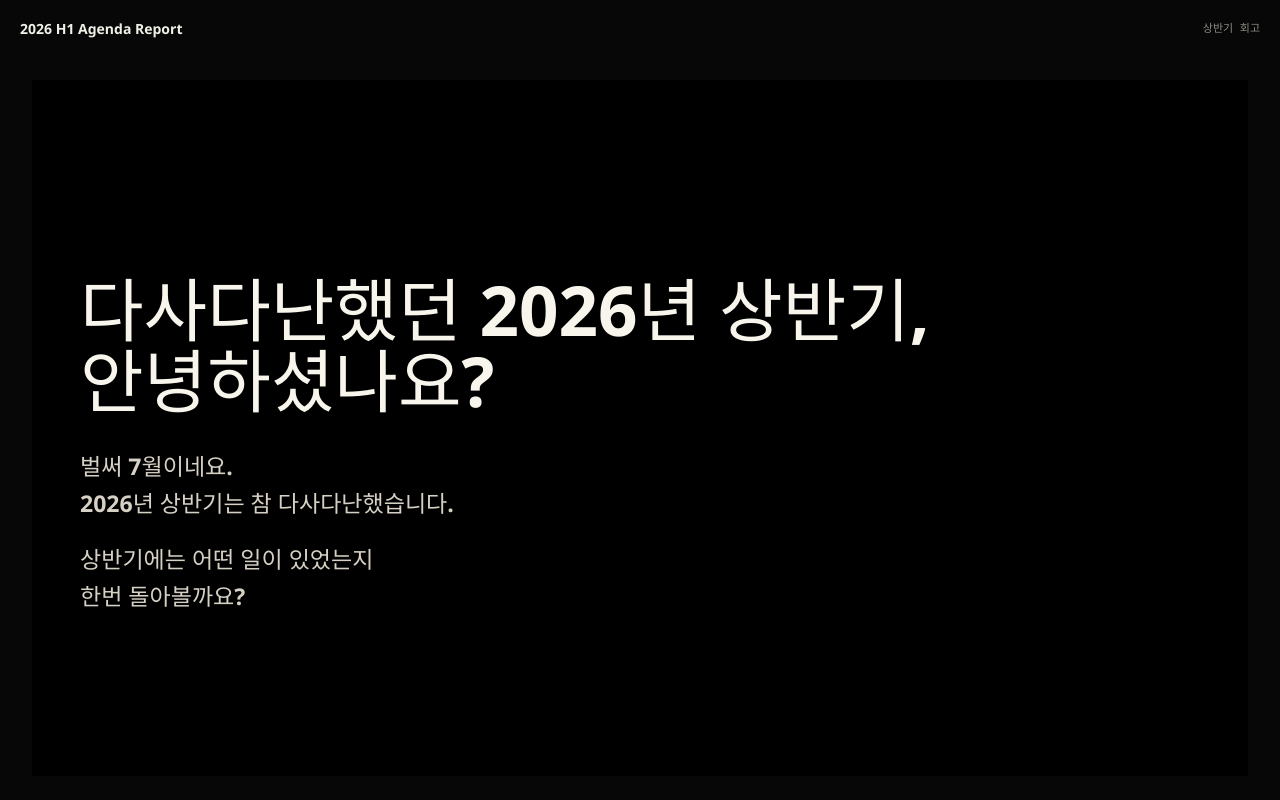
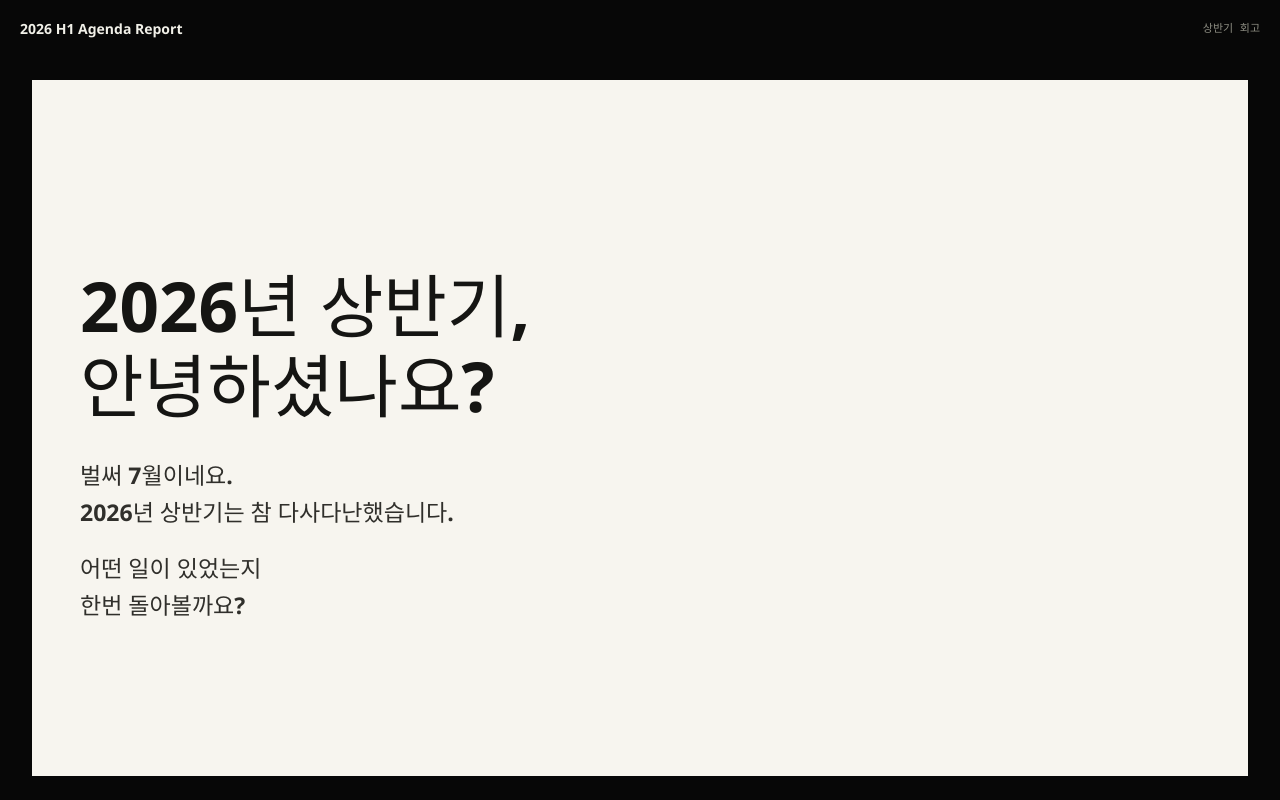
Before and after one commit to protesthubkr/26h1report, a Next.js app: page /agenda-2026-h1 in a window 1280 px wide. Built offline with nearby package versions, Linux system fonts and the light colour scheme; a web font is replaced by a local one.

Commit message:
transition

```diff
--- a/src/app/agenda-2026-h1/agenda-report.tsx
+++ b/src/app/agenda-2026-h1/agenda-report.tsx
@@ -106,6 +106,13 @@ type OpeningAgendaChoice = {
   agendaId: string;
   imageSrc: string;
   label: string;
+};
+
+type OpeningBackground = {
+  current: string;
+  end: string;
+  start: string;
+  tone: "light" | "dark";
 };
 
 type PublicStatement = {
@@ -340,9 +347,50 @@ function OpeningCardScrollPage({
   cards: OpeningCard[];
   onSelectAgenda: (agenda: PublicAgenda) => void;
 }) {
+  const stageRef = useRef<HTMLElement | null>(null);
+  const scrollerRef = useRef<HTMLDivElement | null>(null);
+
+  useEffect(() => {
+    const stage = stageRef.current;
+    const scroller = scrollerRef.current;
+    if (!stage || !scroller) return;
+
+    let frame = 0;
+
+    const updateBackground = () => {
+      frame = 0;
+      const progress = getOpeningScrollProgress(scroller);
+      const background = getOpeningInterpolatedBackground(progress);
+      stage.style.setProperty("--opening-stage-bg-top", background.top);
+      stage.style.setProperty("--opening-stage-bg-bottom", background.bottom);
+      updateOpeningCardFocus(scroller);
+    };
+
+    const requestUpdate = () => {
+      if (frame) return;
+      frame = window.requestAnimationFrame(updateBackground);
+    };
+
+    updateBackground();
+    scroller.addEventListener("scroll", requestUpdate, { passive: true });
+    scroller.addEventListener("scrollend", updateBackground);
+    window.addEventListener("resize", requestUpdate);
+
+    return () => {
+      if (frame) window.cancelAnimationFrame(frame);
+      scroller.removeEventListener("scroll", requestUpdate);
+      scroller.removeEventListener("scrollend", updateBackground);
+      window.removeEventListener("resize", requestUpdate);
+    };
+  }, []);
+
   return (
-    <article className="relative h-full w-full overflow-hidden bg-black">
-      <div className="opening-scroll-snap h-full overflow-y-auto">
+    <article
+      className="opening-review-stage relative h-full w-full overflow-hidden"
+      ref={stageRef}
+      style={getOpeningStageStyle(0)}
+    >
+      <div className="opening-scroll-snap h-full overflow-y-auto" ref={scrollerRef}>
         {cards.map((card, index) => (
           <OpeningScrollCard
             agendas={agendas}
@@ -370,32 +418,44 @@ function OpeningScrollCard({
 }) {
   const cardRef = useRef<HTMLElement | null>(null);
   const [isVisible, setIsVisible] = useState(index === 0);
+  const background = getOpeningBackground(index);
 
   useEffect(() => {
     const element = cardRef.current;
-    if (!element || isVisible) return;
+    if (!element) return;
     const scrollRoot = element.closest(".opening-scroll-snap");
 
     const observer = new IntersectionObserver(
       ([entry]) => {
-        if (entry?.isIntersecting) {
-          setIsVisible(true);
-          observer.disconnect();
-        }
+        setIsVisible(Boolean(entry?.isIntersecting && entry.intersectionRatio >= 0.18));
       },
-      { root: scrollRoot, threshold: 0.42 },
+      {
+        root: scrollRoot,
+        threshold: [0, 0.18],
+      },
     );
 
     observer.observe(element);
     return () => observer.disconnect();
-  }, [isVisible]);
+  }, []);
 
   return (
     <section
       className={getOpeningCardClassName(card)}
+      data-tone={background.tone}
       data-visible={isVisible ? "true" : "false"}
       ref={cardRef}
-      style={{ "--event-accent": card.accent } as CSSProperties}
+      style={
+        {
+          "--event-accent": card.accent,
+          "--opening-card-blur": index === 0 ? "0px" : "8px",
+          "--opening-card-opacity": index === 0 ? 1 : 0.06,
+          "--opening-card-scale": index === 0 ? 1 : 0.986,
+          "--opening-bg-current": background.current,
+          "--opening-bg-end": background.end,
+          "--opening-bg-start": background.start,
+        } as CSSProperties
+      }
     >
       {card.kind === "closing" ? (
         <OpeningClosingBridge
@@ -492,7 +552,7 @@ function OpeningVisual({ card, index }: { card: OpeningCard; index: number }) {
   const youtubeEmbedUrl = getYouTubeEmbedUrl(card);
 
   return (
-    <figure>
+    <figure className={youtubeEmbedUrl ? "opening-card-visual opening-video-figure" : "opening-card-visual"}>
       {card.imageSrc ? (
         <Image
           alt={card.imageLabel ?? card.title}
@@ -507,7 +567,7 @@ function OpeningVisual({ card, index }: { card: OpeningCard; index: number }) {
       ) : youtubeEmbedUrl ? (
         <iframe
           allow="accelerometer; clipboard-write; encrypted-media; gyroscope; picture-in-picture"
-          className="mx-auto aspect-[9/16] h-[78vh] max-h-[720px] w-auto max-w-full bg-black max-sm:h-[58svh]"
+          className="opening-video-frame bg-black"
           src={youtubeEmbedUrl}
           title={card.imageLabel ?? card.title}
         />
@@ -573,7 +633,7 @@ function OpeningTitleText({ title }: { title: string }) {
 
 function OpeningSourceLinks({ sources }: { sources: OpeningSource[] }) {
   return (
-    <figcaption className="mt-3 flex flex-wrap justify-end gap-x-2 gap-y-1 text-right font-mono text-[11px] font-black text-[#858176]">
+    <figcaption className="opening-source-links mt-3 flex flex-wrap justify-end gap-x-2 gap-y-1 text-right font-mono text-[11px] font-black text-[#858176]">
       <span>출처</span>
       {sources.map((source, index) => (
         <span key={`${source.label}-${source.url}`}>
@@ -596,6 +656,9 @@ function getOpeningCardClassName(card: OpeningCard) {
   if (card.kind === "closing") {
     return "opening-snap-card flex min-h-full items-center justify-center px-8 py-8 max-sm:px-3 max-sm:py-3";
   }
+  if (card.kind === "story" && card.mediaKind === "youtube") {
+    return "opening-snap-card grid min-h-full grid-cols-[minmax(420px,1.18fr)_minmax(0,0.82fr)] gap-12 px-12 py-10 max-lg:grid-cols-1 max-lg:gap-7 max-sm:gap-4 max-sm:px-3 max-sm:py-4";
+  }
   if (card.kind === "story" && hasOpeningVisual(card)) {
     return "opening-snap-card grid min-h-full grid-cols-[minmax(420px,1.18fr)_minmax(0,0.82fr)] gap-12 px-12 py-10 max-lg:grid-cols-1 max-lg:gap-7 max-sm:px-5 max-sm:py-6";
   }
@@ -603,6 +666,145 @@ function getOpeningCardClassName(card: OpeningCard) {
     return "opening-snap-card flex min-h-full flex-col justify-center px-12 py-14 max-sm:px-5 max-sm:py-8";
   }
   return "opening-snap-card flex min-h-full flex-col justify-center px-12 py-14 max-sm:px-5 max-sm:py-8";
+}
+
+function getOpeningBackground(index: number): OpeningBackground {
+  const current = getOpeningBackgroundStep(index);
+
+  return {
+    current: current.color,
+    end: current.color,
+    start: current.color,
+    tone: current.tone,
+  };
+}
+
+function getOpeningStageStyle(index: number): CSSProperties {
+  const background = getOpeningBackgroundStep(index);
+
+  return {
+    "--opening-stage-bg-bottom": background.color,
+    "--opening-stage-bg-top": background.color,
+  } as CSSProperties;
+}
+
+function getOpeningScrollProgress(scroller: HTMLDivElement) {
+  const cards = Array.from(scroller.querySelectorAll<HTMLElement>(".opening-snap-card"));
+  const scrollTop = scroller.scrollTop;
+  if (!cards.length) return 0;
+
+  for (let index = 0; index < cards.length - 1; index += 1) {
+    const current = cards[index].offsetTop;
+    const next = cards[index + 1].offsetTop;
+    if (scrollTop >= current && scrollTop <= next) {
+      const span = Math.max(1, next - current);
+      return index + (scrollTop - current) / span;
+    }
+  }
+
+  return cards.length - 1;
+}
+
+function updateOpeningCardFocus(scroller: HTMLDivElement) {
+  const rootTop = scroller.getBoundingClientRect().top;
+  const rootHeight = Math.max(1, scroller.clientHeight);
+  const cards = Array.from(scroller.querySelectorAll<HTMLElement>(".opening-snap-card"));
+
+  for (const card of cards) {
+    const topDelta = card.getBoundingClientRect().top - rootTop;
+    const distance = Math.abs(topDelta);
+    const focusRange = rootHeight * (topDelta < 0 ? 0.34 : 0.72);
+    const linearFocus = Math.max(0, Math.min(1, 1 - distance / focusRange));
+    const focus = Math.pow(linearFocus, topDelta < 0 ? 2.8 : 2.25);
+    card.style.setProperty("--opening-card-opacity", String(0.04 + focus * 0.96));
+    card.style.setProperty("--opening-card-scale", String(0.986 + focus * 0.014));
+    card.style.setProperty("--opening-card-blur", `${(1 - focus) * 8}px`);
+  }
+}
+
+function getOpeningInterpolatedBackground(progress: number): {
+  bottom: string;
+  top: string;
+} {
+  const maxIndex = openingStoryCards.length - 1;
+  const clamped = Math.max(0, Math.min(maxIndex, progress));
+
+  if (clamped >= maxIndex - 0.18) {
+    const amount = smoothStep((clamped - (maxIndex - 0.18)) / 0.18);
+    const color = mixHexColor("#050505", "#f7f5ef", amount);
+
+    return {
+      bottom: color,
+      top: color,
+    };
+  }
+
+  const baseIndex = Math.min(maxIndex, Math.floor(clamped));
+  const nextIndex = Math.min(maxIndex, baseIndex + 1);
+  const localProgress = clamped - baseIndex;
+  const from = getOpeningBackgroundStep(baseIndex).color;
+  const to = getOpeningBackgroundStep(nextIndex).color;
+  const eased = smoothStep(localProgress);
+  const spread = Math.sin(Math.PI * eased) * 0.22;
+
+  return {
+    bottom: mixHexColor(from, to, Math.min(1, eased + spread)),
+    top: mixHexColor(from, to, Math.max(0, eased - spread)),
+  };
+}
+
+function getOpeningBackgroundStep(index: number): {
+  color: string;
+  tone: OpeningBackground["tone"];
+} {
+  const screen = index + 1;
+
+  if (screen === 1 || screen === 23) {
+    return { color: "#f7f5ef", tone: "light" };
+  }
+
+  const darkeningProgress = Math.max(0, Math.min(1, (screen - 2) / 20));
+  const color = mixHexColorHex("#f1f0ea", "#050505", smoothStep(darkeningProgress));
+
+  return { color, tone: getOpeningToneForColor(color) };
+}
+
+function smoothStep(value: number) {
+  return value * value * (3 - 2 * value);
+}
+
+function mixHexColor(from: string, to: string, amount: number) {
+  const fromRgb = parseHexColor(from);
+  const toRgb = parseHexColor(to);
+  const mixed = fromRgb.map((fromChannel, index) =>
+    Math.round(fromChannel + (toRgb[index] - fromChannel) * amount),
+  );
+
+  return `rgb(${mixed[0]}, ${mixed[1]}, ${mixed[2]})`;
+}
+
+function mixHexColorHex(from: string, to: string, amount: number) {
+  const fromRgb = parseHexColor(from);
+  const toRgb = parseHexColor(to);
+  const mixed = fromRgb.map((fromChannel, index) =>
+    Math.round(fromChannel + (toRgb[index] - fromChannel) * amount),
+  );
+
+  return `#${mixed
+    .map((channel) => channel.toString(16).padStart(2, "0"))
+    .join("")}`;
+}
+
+function getOpeningToneForColor(color: string): OpeningBackground["tone"] {
+  const [red, green, blue] = parseHexColor(color);
+  const luminance = (0.2126 * red + 0.7152 * green + 0.0722 * blue) / 255;
+
+  return luminance > 0.5 ? "light" : "dark";
+}
+
+function parseHexColor(value: string) {
+  const clean = value.replace("#", "");
+  return [0, 2, 4].map((start) => parseInt(clean.slice(start, start + 2), 16));
 }
 
 function getOpeningCopyClassName(card: OpeningCard) {
@@ -627,7 +829,7 @@ function getYouTubeEmbedUrl(card: OpeningCard) {
 
 function getOpeningTitleClassName(card: OpeningCard) {
   if (card.kind === "intro") {
-    return "mt-8 max-w-[900px] break-keep text-[clamp(34px,5.4vw,78px)] font-black leading-[1.03] tracking-normal text-[#f8f5ec] max-sm:text-[32px]";
+    return "mt-8 max-w-[900px] break-keep text-[clamp(34px,5.4vw,78px)] font-black leading-[1.16] tracking-normal text-[#f8f5ec] max-sm:text-[32px]";
   }
   if (card.kind === "closing") {
     return "mt-8 max-w-[980px] break-keep text-[clamp(42px,7vw,104px)] font-black leading-[0.98] tracking-normal text-[#f8f5ec] max-sm:text-[38px]";
@@ -956,7 +1158,7 @@ const closingAgendaChoices: OpeningAgendaChoice[] = [
   {
     agendaId: "rights-equality",
     imageSrc: "/jang.jpg",
-    label: "젠더 폭력",
+    label: "여성 살해",
   },
   {
     agendaId: "peace-palestine",
@@ -974,10 +1176,10 @@ const openingStoryCards: OpeningCard[] = [
       "벌써 7월이네요.",
       "2026년 상반기는 참 다사다난했습니다.",
       "",
-      "상반기에는 어떤 일이 있었는지",
+      "어떤 일이 있었는지",
       "한번 돌아볼까요?",
     ],
-    title: "다사다난했던 2026년 상반기,\n안녕하셨나요?",
+    title: "2026년 상반기,\n안녕하셨나요?",
   },
   {
     accent: "#c8b27a",
@@ -985,7 +1187,7 @@ const openingStoryCards: OpeningCard[] = [
     imageLabel: "오세훈 당선 사진",
     imageSrc: "/oh-win.jpg",
     kind: "story",
-    lines: ["오세훈 시장님, 당선 축하드립니다."],
+    lines: ["우선, 오세훈 시장님 당선 축하드립니다."],
     title: "지방선거를 치렀습니다.",
   },
   {
@@ -1067,7 +1269,7 @@ const openingStoryCards: OpeningCard[] = [
     imageLabel: "서울 서소문 고가도로 붕괴사고",
     imageSrc: "/seosomun.webp",
     kind: "story",
-    lines: ["서울 서소문 고가도로 붕괴사고로 3명이 세상을 떠나셨고,"],
+    lines: ["서울 서소문 고가도로 붕괴사고,"],
     sources: [
       {
         label: "한겨레",
@@ -1082,7 +1284,7 @@ const openingStoryCards: OpeningCard[] = [
     imageLabel: "한화에어로스페이스 폭발사고",
     imageSrc: "/hanwha.jpg",
     kind: "story",
-    lines: ["한화에어로스페이스 폭발사고로 5명이 세상을 떠나셨습니다."],
+    lines: ["한화에어로스페이스 폭발사고,"],
     sources: [
       {
         label: "연합뉴스",
@@ -1097,7 +1299,7 @@ const openingStoryCards: OpeningCard[] = [
     imageLabel: "쿠팡 노동자 사망 관련 보도",
     imageSrc: "/coupang.jpg",
     kind: "story",
-    lines: ["쿠팡에서는 26년 상반기 들어 2건의 사망 사건이 있었습니다."],
+    lines: ["쿠팡 노동자 사망사고."],
     sources: [
       {
         label: "매일노동뉴스",
@@ -1110,7 +1312,10 @@ const openingStoryCards: OpeningCard[] = [
     accent: "#d99b50",
     dateLabel: "산재와 원청 책임",
     kind: "section",
-    lines: ["산재 사건이 연달아 일어나면서 노동자의 안전에 대한 관심이 쏠렸습니다."],
+    lines: [
+      "잇따르는 산재 사고는",
+      "안전한 근로 환경에 대한 관심으로 이어졌습니다.",
+    ],
     title: "안전의 책임",
   },
   {
@@ -1121,9 +1326,8 @@ const openingStoryCards: OpeningCard[] = [
     kind: "story",
     lines: [
       "노동 환경의 안전 관리 주체는 누구인가,",
-      "하청업체 직원의 사망에 원청업체도 책임이 있다는 목소리가 커지는 가운데, 노란봉투법의 통과로 원청 교섭의 창구가 열리는 듯합니다.",
-      "",
-      "11년 만에 열린 원청 교섭의 창구는 과연 보다 안전한 근로환경을 만들 수 있을까요?",
+      "11년 만에 통과한 노란봉투법으로",
+      "하청업체 직원의 사망에 대해 원청업체의 책임을 물을 수 있게 되었습니다.",
     ],
     sources: [
       {
@@ -1139,8 +1343,10 @@ const openingStoryCards: OpeningCard[] = [
     imageLabel: "노란봉투법 책임 회피 설명서",
     kind: "story",
     lines: [
-      "최근, 경기도는 산하 기관에 '노란봉투법 책임 회피 설명서'를 제작해 뿌렸습니다.",
-      "민주노총은 실질적인 원청 교섭권 행사가 이뤄지지 않고 있다며, 7월 15일 총파업을 예고한 상황입니다.",
+      "노란봉투법 발의 얼마 후,",
+      "경기도는 산하 기관에 \"노란봉투법 회피 매뉴얼\"을 배포했습니다.",
+      "민주노총은 실질적인 원청 교섭권 행사가 이뤄지지 않고 있다며,",
+      "7월 15일 총파업을 예고한 상황입니다.",
     ],
     sources: [
       {
@@ -1152,14 +1358,14 @@ const openingStoryCards: OpeningCard[] = [
   },
   {
     accent: "#d97997",
-    dateLabel: "젠더 폭력",
+    dateLabel: "여성 살해",
     kind: "section",
     lines: [],
-    title: "젠더 폭력은 어땠나요.",
+    title: "젠더 문제는 좀 나아졌나요?",
   },
   {
     accent: "#d97997",
-    dateLabel: "젠더 폭력",
+    dateLabel: "여성 살해",
     imageLabel: "광주 장윤기 살인 사건",
     imageSrc: "/jang.jpg",
     kind: "story",
@@ -1174,7 +1380,7 @@ const openingStoryCards: OpeningCard[] = [
   },
   {
     accent: "#d97997",
-    dateLabel: "젠더 폭력",
+    dateLabel: "여성 살해",
     imageLabel: "남양주 스토킹 살인 사건",
     kind: "story",
     lines: ["남양주 스토킹 살인 사건,"],
@@ -1189,10 +1395,13 @@ const openingStoryCards: OpeningCard[] = [
   },
   {
     accent: "#d97997",
-    dateLabel: "젠더 폭력",
+    dateLabel: "여성 살해",
     imageLabel: "안산 성폭행 고소 피해자 사망 사건",
     kind: "story",
-    lines: ["안산 성폭행 고소 피해자 사망 사건 등 성폭력 사망 사건이 잇따르는 가운데,"],
+    lines: [
+      "안산 성폭행 고소 피해자 사망 사건 등",
+      "성폭력 사망 사건이 잇따랐습니다.",
+    ],
     mediaKind: "youtube",
     sources: [
       {
@@ -1222,8 +1431,8 @@ const openingStoryCards: OpeningCard[] = [
     dateLabel: "동의 없는 성폭력",
     kind: "story",
     lines: [
-      "헌법소원 청구인은 2022년 유사강간 상황에서 '75차례' 이상 거부 의사를 밝혔지만, 1심, 2심 법원은 무죄 판결을 내렸습니다.",
-      "75차례의 거부는 왜 동의 없음의 증거가 되지 못했을까요?",
+      "해당 헌법소원 청구인은 2022년 유사강간 상황에서 '75차례' 이상 거부 의사를 밝혔지만, 1심, 2심 법원은 무죄 판결을 내렸습니다.",
+      "75차례의 거부는 동의 없음의 증거가 되기에 충분하지 않았을까요?",
     ],
     title: "75차례의 거부",
   },
@@ -1232,7 +1441,7 @@ const openingStoryCards: OpeningCard[] = [
     dateLabel: "반전평화",
     kind: "section",
     lines: [],
-    title: "전쟁입니다.",
+    title: "매일이 전쟁입니다.",
   },
   {
     accent: "#7b8dd8",
@@ -1240,7 +1449,10 @@ const openingStoryCards: OpeningCard[] = [
     imageLabel: "호르무즈 해협과 나무호 피격 사건",
     imageSrc: "/namu.webp",
     kind: "story",
-    lines: ["호르무즈 해협에서는 이란과 미국의 갈등이 심화되는 와중에 한국 선박 나무호 피격 사건이 있었고,"],
+    lines: [
+      "미국-이란의 갈등 심화 국면에서",
+      "호르무즈 해협에서는 한국 선박이 피격당했고,",
+    ],
     sources: [
       {
         label: "굿뉴스1",
@@ -1255,7 +1467,10 @@ const openingStoryCards: OpeningCard[] = [
     imageLabel: "팔레스타인 가자지구 관련 보도",
     imageSrc: "/palestine.jpg",
     kind: "story",
-    lines: ["이스라엘의 공습으로 7만명이 넘는 팔레스타인인이 사망했습니다."],
+    lines: [
+      "팔레스타인에서는",
+      "7만명이 넘는 민간인이 공습으로 사망했습니다.",
+    ],
     sources: [
       {
         label: "가톨릭평화신문",
--- a/src/app/globals.css
+++ b/src/app/globals.css
@@ -47,12 +47,14 @@ button:disabled {
 @keyframes opening-rise {
   from {
     opacity: 0;
-    transform: translateY(18px);
+    filter: blur(8px);
+    transform: scale(0.985);
   }
 
   to {
     opacity: 1;
-    transform: translateY(0);
+    filter: blur(0);
+    transform: scale(1);
   }
 }
 
@@ -81,13 +83,15 @@ button:disabled {
 
 @keyframes opening-choice-grid {
   from {
+    filter: blur(8px);
     opacity: 0;
-    transform: translateY(18px);
+    transform: scale(0.985);
   }
 
   to {
+    filter: blur(0);
     opacity: 1;
-    transform: translateY(0);
+    transform: scale(1);
   }
 }
 
@@ -96,12 +100,16 @@ button:disabled {
   animation: opening-rise 720ms cubic-bezier(0.2, 0.78, 0.16, 1) forwards;
 }
 
-.opening-card-content {
-  opacity: 0;
-  transform: translateY(18px);
+.opening-card-content,
+.opening-card-visual {
+  filter: blur(var(--opening-card-blur, 8px));
+  opacity: var(--opening-card-opacity, 0.06);
+  transform: scale(var(--opening-card-scale, 0.986));
   transition:
-    opacity 680ms cubic-bezier(0.2, 0.78, 0.16, 1),
-    transform 680ms cubic-bezier(0.2, 0.78, 0.16, 1);
+    opacity 560ms cubic-bezier(0.2, 0.78, 0.16, 1),
+    transform 560ms cubic-bezier(0.2, 0.78, 0.16, 1),
+    filter 560ms cubic-bezier(0.2, 0.78, 0.16, 1);
+  transform-origin: center;
 }
 
 .opening-event-rise {
@@ -119,14 +127,63 @@ button:disabled {
   display: none;
 }
 
+.opening-review-stage {
+  background: linear-gradient(
+    180deg,
+    var(--opening-stage-bg-top, #f7f5ef) 0%,
+    var(--opening-stage-bg-bottom, #f7f5ef) 100%
+  );
+}
+
 .opening-snap-card {
+  background: transparent;
   scroll-snap-align: start;
   scroll-snap-stop: always;
 }
 
-.opening-snap-card[data-visible="true"] .opening-card-content {
-  opacity: 1;
-  transform: translateY(0);
+.opening-snap-card[data-tone="light"] .opening-card-content,
+.opening-snap-card[data-tone="light"] .opening-card-content :is(h1, p, span) {
+  color: #151513;
+}
+
+.opening-snap-card[data-tone="light"] .opening-card-content p,
+.opening-snap-card[data-tone="light"] .opening-card-content p span {
+  color: #302f2b;
+}
+
+.opening-snap-card[data-tone="light"] .opening-closing-copy,
+.opening-snap-card[data-tone="light"] .opening-choice-header {
+  color: #151513;
+}
+
+.opening-snap-card[data-tone="light"] .opening-source-links {
+  color: #68645c;
+}
+
+.opening-snap-card[data-tone="light"] .opening-source-links a {
+  color: #25231f;
+}
+
+.opening-snap-card[data-tone="dark"] .opening-source-links {
+  color: #858176;
+}
+
+.opening-snap-card[data-tone="dark"] .opening-source-links a {
+  color: #a8a397;
+}
+
+.opening-video-figure {
+  align-self: center;
+  width: 100%;
+}
+
+.opening-video-frame {
+  aspect-ratio: 9 / 16;
+  display: block;
+  height: min(68vh, 640px);
+  margin-inline: auto;
+  max-width: 100%;
+  width: auto;
 }
 
 .opening-closing-copy {
@@ -137,8 +194,9 @@ button:disabled {
 }
 
 .opening-choice-panel {
+  filter: blur(8px);
   opacity: 0;
-  transform: translateY(18px);
+  transform: scale(0.985);
   z-index: 1;
 }
 
@@ -159,15 +217,29 @@ button:disabled {
 @media (prefers-reduced-motion: reduce) {
   .opening-rise,
   .opening-card-content,
+  .opening-card-visual,
   .opening-choice-panel,
   .opening-event-rise {
     animation: none;
+    filter: none;
     opacity: 1;
     transform: none;
   }
 
   .opening-closing-copy {
     display: none;
+  }
+}
+
+@media (max-width: 1023px) {
+  .opening-video-frame {
+    height: min(60svh, 560px);
+  }
+}
+
+@media (max-width: 640px) {
+  .opening-video-frame {
+    height: min(62svh, 560px);
   }
 }
 
```
